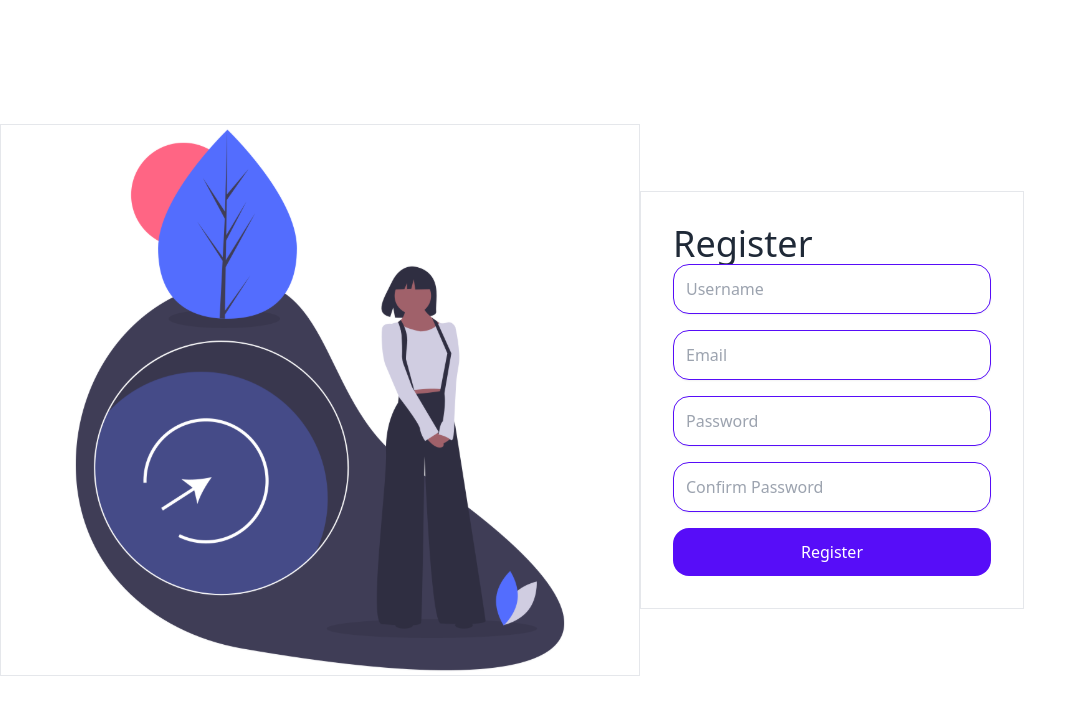
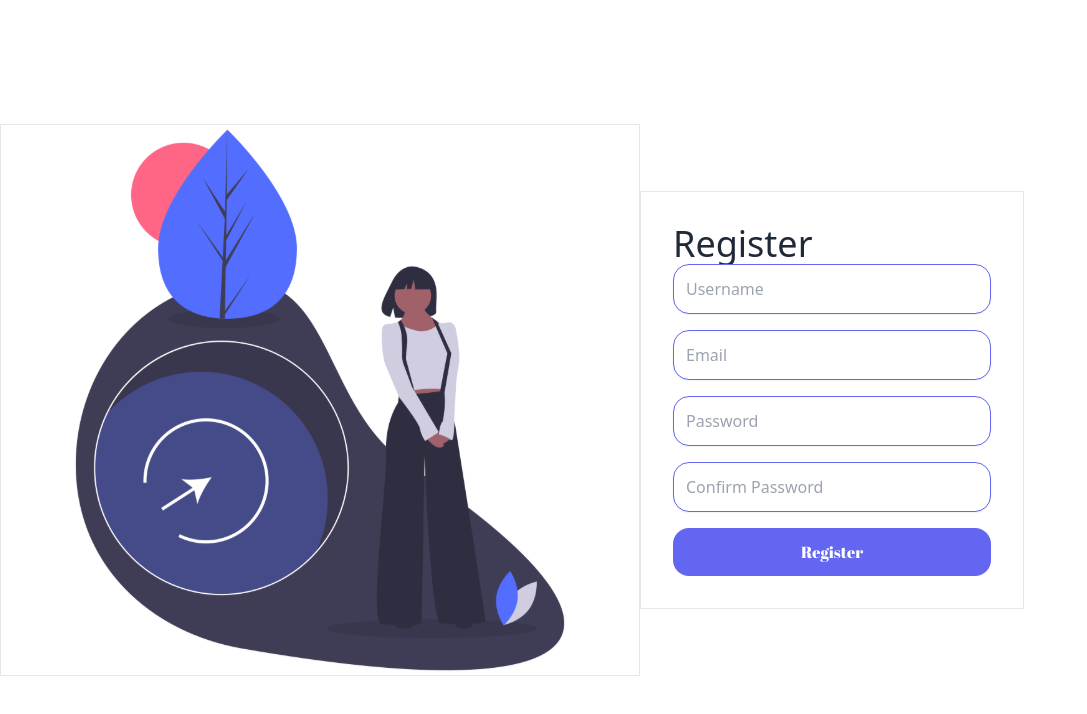
Before and after one commit to ronniejamestorres/issue-tracker-front, a React (Vite) app: page /Register in a window 1280 px wide. Shown: the top 714 px of the page, without its empty margins (0-1087 px from the left). Built offline with nearby package versions, Linux system fonts and the light colour scheme.

Commit message:
typo and colors

```diff
--- a/src/App.tsx
+++ b/src/App.tsx
@@ -11,11 +11,11 @@ function App() {
     <Router>
       <Routes>
         <Route path="/" element={<LandingPage />}></Route>
+        <Route path="/login" element={<Login />}></Route>
         <Route path="/Register" element={<Register />}></Route>
         <Route path="/LandingPage" element={<LandingPage />}></Route>
         <Route path="/Company" element={<Company />}></Route>
         <Route path="/ShowAll" element={<ShowAll />}></Route>
-        <Route path="/login" element={<Login />}></Route>
       </Routes>
     </Router>
   );
--- a/src/component/ButtonIndigo.tsx
+++ b/src/component/ButtonIndigo.tsx
@@ -9,7 +9,7 @@ const ButtonBlack: React.FC<ButtonProps> = ({ onClick, text }) => {
   // Use the ButtonProps in your functional component
   return (
     <button
-      className="w-screen  text-white bg-primary mx-6 px-6 py-2 rounded-2xl hover:scale-105"
+      className="w-screen  text-white cursor-pointer bg-indigo-500 hover:bg-indigo-400 focus:bg-indigo-400  mx-6 px-6 py-2 rounded-2xl hover:scale-105"
       onClick={onClick}
     >
       {text}
--- a/src/component/LandingContent.tsx
+++ b/src/component/LandingContent.tsx
@@ -9,7 +9,12 @@ const LandingContent: React.FC = () => {
   return (
     <div className="h-screen bg-white pt-28 lg:pt-10 p-4 grid grid-cols-1 lg:grid-cols-2 ">
       <div className=" col-span-1 lg:col-span-1  border pt-8 lg:pt-40">
-        <p className="text-2xl pb-4 text-black">Get answers, not clues</p>
+        <p
+          style={{ fontFamily: "Abril Fatface", fontStyle: "cursive" }}
+          className="text-2xl pb-4 text-black"
+        >
+          Get answers, not clues
+        </p>
         <p className="text-black pt-8">
           Take action on broken lines of code, crashes, and busted API calls
           with the only developer-first app monitoring platform built to give
@@ -20,13 +25,17 @@ const LandingContent: React.FC = () => {
           see what actually matters, solve what's urgent faster, and learn
           continuously about their code.
         </p>
-        <div className="justify-center flex pt-8 lg:pt-40">
+        <div
+          className="justify-center flex pt-8 lg:pt-40"
+          style={{ fontFamily: "Abril Fatface", fontStyle: "cursive" }}
+        >
           <ButtonIndigo
             onClick={() => navigate("/ShowAll")}
             text="Get started"
           />
         </div>
       </div>
+
       <div className=" col-span-1 lg:col-span-1 pt-8 lg:pt-0 border items-center flex">
         <img src={landingimage} alt="pets" className="" />
       </div>
--- a/src/component/Navbar.tsx
+++ b/src/component/Navbar.tsx
@@ -50,7 +50,10 @@ function Navbar() {
           </ul>
         </div>
 
-        <div className="navbar-end">
+        <div
+          className="navbar-end"
+          style={{ fontFamily: "Abril Fatface", fontStyle: "cursive" }}
+        >
           <ButtonBlack onClick={() => navigate("/Login")} text="Log in" />
         </div>
         <div className="dropdown dropdown-bottom dropdown-end">
--- a/src/pages/Register.tsx
+++ b/src/pages/Register.tsx
@@ -38,34 +38,35 @@ const Register: React.FC = () => {
         <h2 className="text-4xl font-abril ">Register</h2>
         <input
           type="text"
-          className="w-full p-3 mb-4 border border-primary rounded-2xl shadow-sm bg-white "
+          className="w-full p-3 mb-4 border border-indigo-500  rounded-2xl shadow-sm bg-white "
           placeholder="Username"
           value={username}
           onChange={(e) => setUsername(e.target.value)}
         />
         <input
           type="email"
-          className="w-full p-3 mb-4 border border-primary rounded-2xl shadow-sm bg-white "
+          className="w-full p-3 mb-4 border border-indigo-500  rounded-2xl shadow-sm bg-white "
           placeholder="Email"
           value={email}
           onChange={(e) => setEmail(e.target.value)}
         />
         <input
           type="password"
-          className="w-full p-3 mb-4 border border-primary rounded-2xl shadow-sm bg-white "
+          className="w-full p-3 mb-4 border border-indigo-500   rounded-2xl shadow-sm bg-white "
           placeholder="Password"
           value={password}
           onChange={(e) => setPassword(e.target.value)}
         />
         <input
           type="password"
-          className="w-full p-3 mb-4 border border-primary rounded-2xl shadow-sm bg-white "
+          className="w-full p-3 mb-4 border border-indigo-500   rounded-2xl shadow-sm bg-white "
           placeholder="Confirm Password"
           value={confirmPassword}
           onChange={(e) => setConfirmPassword(e.target.value)}
         />
         <button
-          className="w-full p-3 text-white bg-primary rounded-2xl hover:bg-blue-700"
+          style={{ fontFamily: "Abril Fatface", fontStyle: "cursive" }}
+          className="w-full p-3  rounded-2xl bg-indigo-500 hover:bg-indigo-400 focus:bg-indigo-400 text-white "
           onClick={registerUser}
         >
           Register
```
Also changed, not shown: src/pages/Login.tsx (+15 -10 lines).
